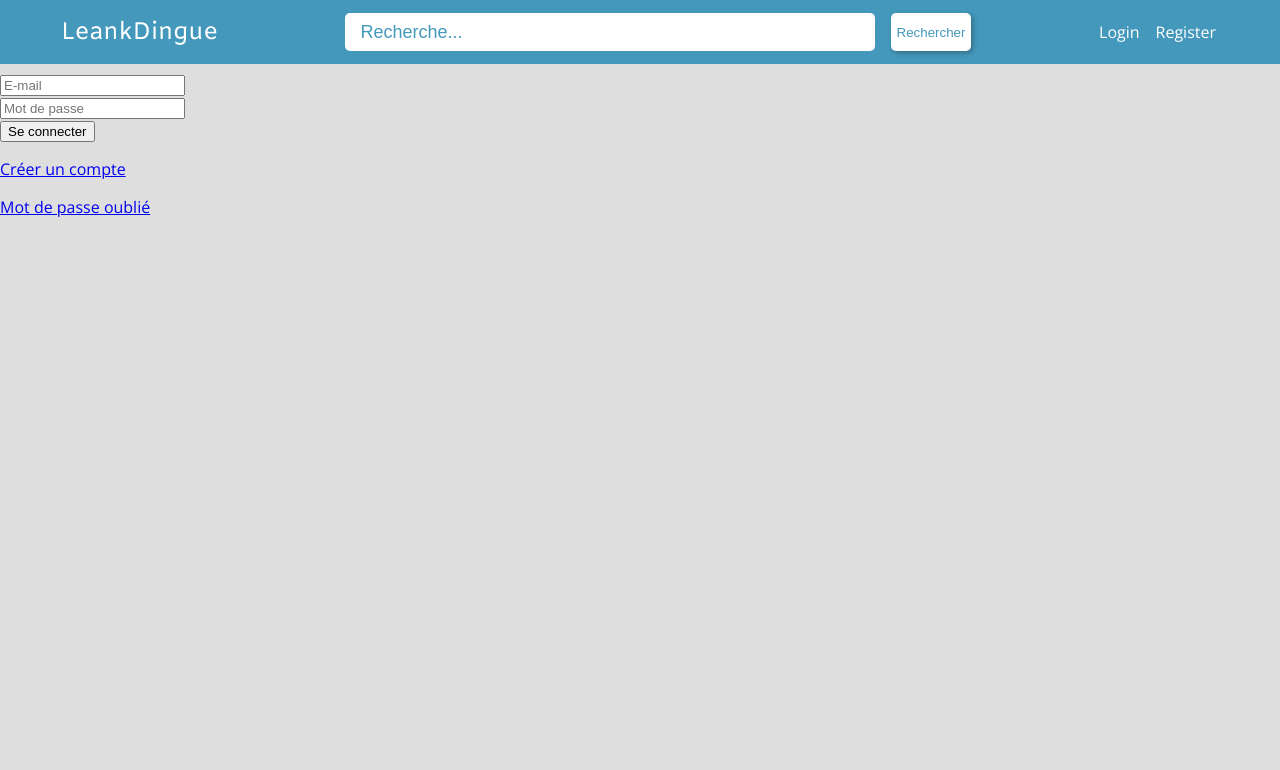
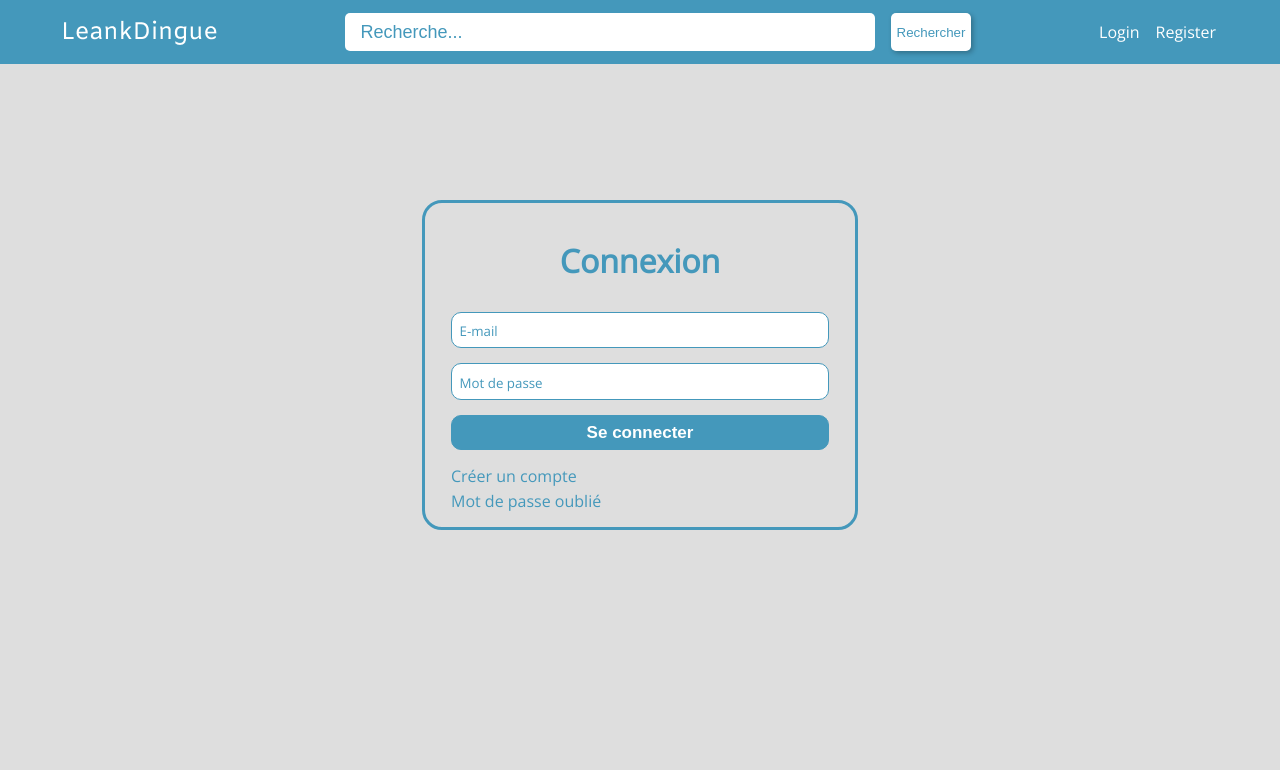
Before and after one commit to gauthiermyr/web-dev-projet, a PHP site: page /login.php in a window 1280 px wide. Shown: the top 770 px of the page. Run offline with PHP 8.4, Linux system fonts and the light colour scheme.

Commit message:
Add css for login pages

```diff
--- a/public/css/template.css
+++ b/public/css/template.css
@@ -1542,3 +1542,93 @@ border: 3px solid #4498BB;
 box-sizing: border-box;
 border-radius: 15px;
 }
+
+
+/*
+/// Section identification
+*/
+
+.identification {
+  border: 3px solid var(--blue);
+  border-radius: 20px;
+  margin: 200px 33% 100px 33%;
+  padding: 2% 2% 0% 2%;
+  color: var(--blue);
+}
+
+.identification-titre h2 {
+  font-weight: bold;
+  font-size: 32px;
+  margin-bottom: 15px;
+  margin-top: 10px;
+  text-align: center;
+}
+
+.identification-titre p {
+  font-size: 15px;
+  text-align: center;
+  margin: 0px 0px 5px 0px;
+}
+
+.identification-write-input::placeholder {
+  font-family: 'Open Sans',serif;
+  color: var(--blue);
+}
+
+.identification-write-input {
+  border: 1px solid var(--blue);
+  width: 97%;
+  border-radius: 10px;
+  padding-left: 2%;
+  padding-top: 1%;
+  height: 30px;
+  margin: 0px;
+  margin-top: 15px;
+}
+
+.identification-valider {
+  margin-top: 15px;
+}
+
+.identification-valider-button {
+  color: var(--white);
+  background-color: var(--blue);
+  border: 1px solid var(--blue);
+  border-radius: 10px;
+  width: 100%;
+  height: 35px;
+  font-size: 17px;
+  font-weight: bold;
+}
+
+.identification-valider-button:hover {
+  background-color: var(--dark-blue);
+}
+
+.identification-changer {
+  margin: 15px 0px;
+}
+
+.identification-changer p {
+  margin: 3px 0px;
+}
+
+.identification-changer a:link {
+  text-decoration: none;
+  color: var(--blue);
+}
+
+.identification-changer a:hover {
+  margin: 3px 0px;
+  text-decoration: underline;
+}
+
+.identification-changer a:active {
+  margin: 3px 0px;
+  text-decoration: underline;
+}
+
+.identification-changer a:visited {
+  text-decoration: none;
+  color: var(--blue);
+}
```
